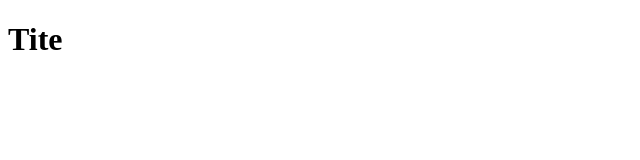
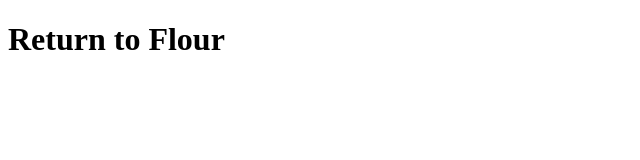
Before and after one commit to FiereEinar/xyberzorn, a plain HTML site: page Balba/index.html in a window 1280 px wide. Shown: the whole page, without its empty margins (0-640 px from the left). Drawn offline with Linux system fonts and the light colour scheme.

Commit message:
Return to flour

```diff
--- a/Balba/index.html
+++ b/Balba/index.html
@@ -6,6 +6,6 @@
     <title>Document</title>
 </head>
 <body>
-    <h1>Tite</h1>
+    <h1>Return to Flour</h1>
 </body>
 </html>
```
Also changed, not shown: asiñero/index.html (+1 -0 lines), melloria/index.html (+1 -0 lines), rokko/index.html (+1 -0 lines).
